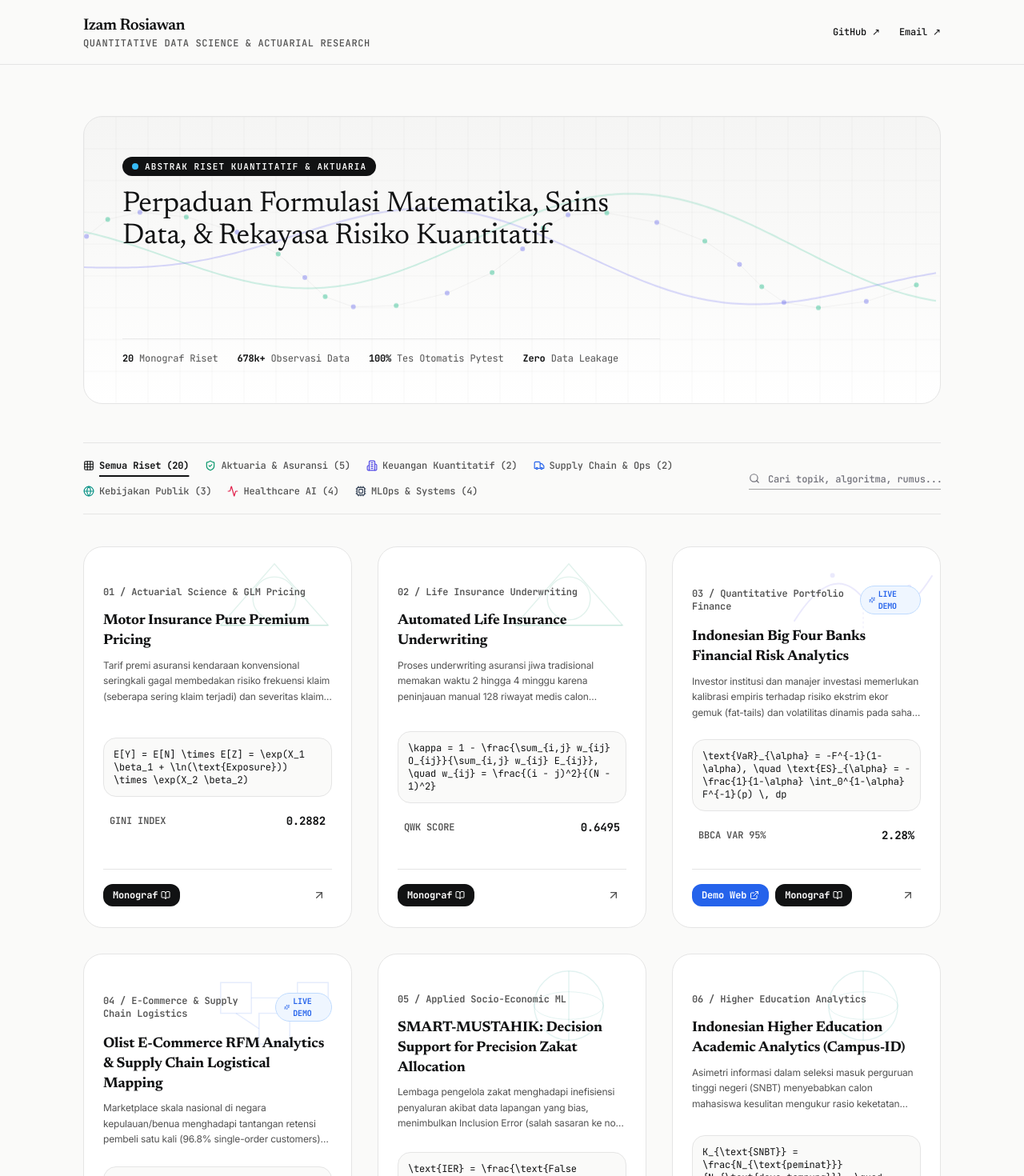
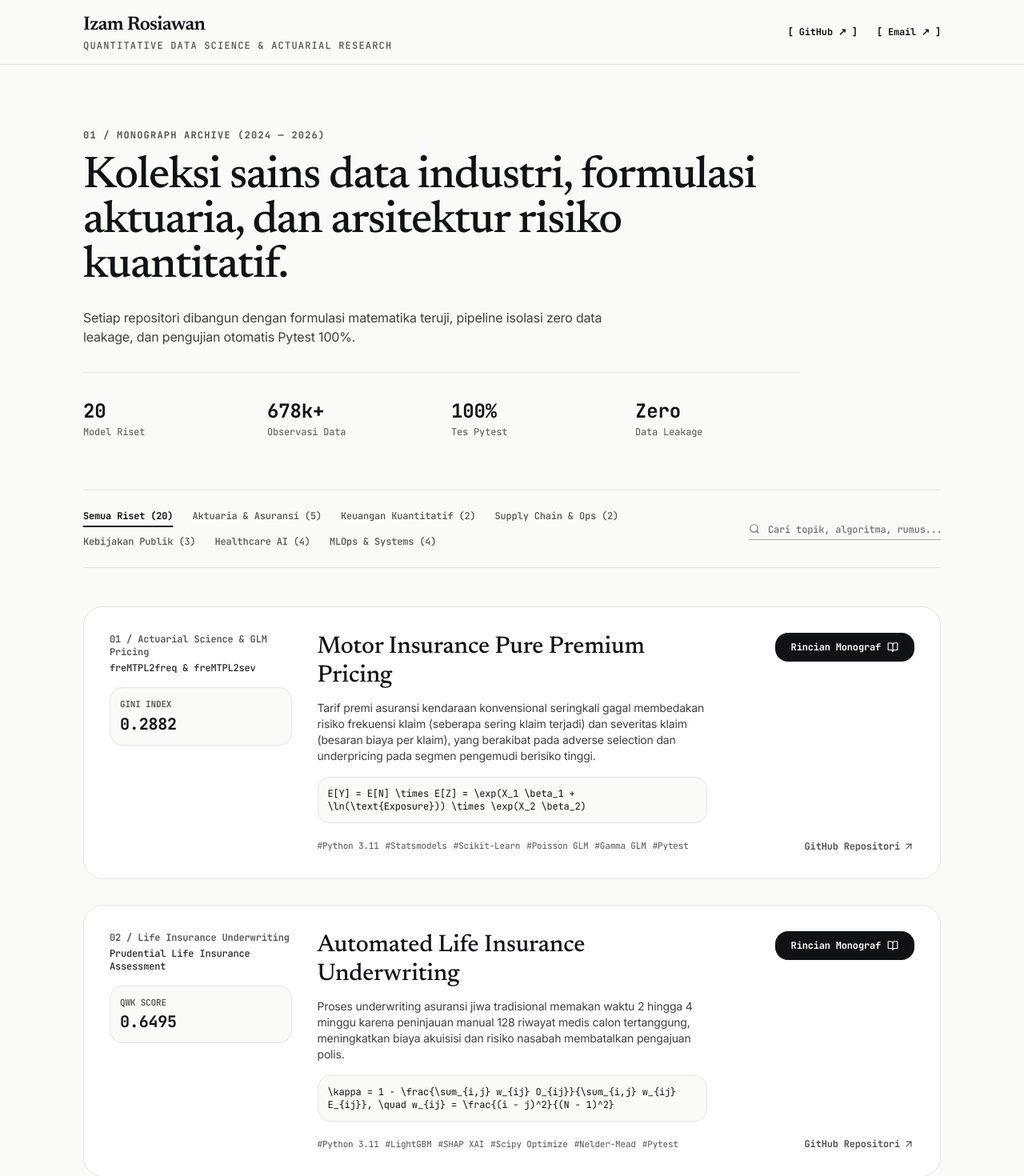
Before and after one commit to izamrosiawan/portfolio-hub, a Next.js app: page / in a window 1280 px wide. Shown: the top 1470 px of the page at 80% size. Built offline with nearby package versions, Linux system fonts and the light colour scheme.

Commit message:
feat: transform portfolio into Max Arden style high-end minimalist editorial design

```diff
--- a/src/app/page.tsx
+++ b/src/app/page.tsx
@@ -2,27 +2,18 @@
 
 import React, { useState, useMemo } from "react";
 import { DETAILED_PROJECTS, ProjectDetail } from "@/data/projects_detail";
-import AbstractDataCanvas from "@/components/AbstractDataCanvas";
 import {
   ArrowUpRight,
   Github,
   Mail,
   X,
-  Check,
   Copy,
   ExternalLink,
   BookOpen,
-  Sparkles,
   Search,
-  Building2,
-  ShieldCheck,
-  Truck,
-  Globe,
-  Activity,
-  Cpu,
+  SlidersHorizontal,
   Layers,
-  Sliders,
-  Grid
+  ArrowRight
 } from "lucide-react";
 
 export default function HomePage() {
@@ -30,16 +21,15 @@ export default function HomePage() {
   const [searchQuery, setSearchQuery] = useState<string>("");
   const [activeProject, setActiveProject] = useState<ProjectDetail | null>(null);
   const [copiedCode, setCopiedCode] = useState<boolean>(false);
-  const [viewStyle, setViewStyle] = useState<"abstract_cards" | "publication_list">("abstract_cards");
 
   const categories = [
-    { id: "All", label: "Semua Riset (20)", icon: <Grid className="w-3.5 h-3.5" /> },
-    { id: "Insurance", label: "Aktuaria & Asuransi (5)", icon: <ShieldCheck className="w-3.5 h-3.5 text-emerald-600" /> },
-    { id: "Banking", label: "Keuangan Kuantitatif (2)", icon: <Building2 className="w-3.5 h-3.5 text-indigo-600" /> },
-    { id: "SupplyChain", label: "Supply Chain & Ops (2)", icon: <Truck className="w-3.5 h-3.5 text-blue-600" /> },
-    { id: "PublicPolicy", label: "Kebijakan Publik (3)", icon: <Globe className="w-3.5 h-3.5 text-teal-600" /> },
-    { id: "Healthcare", label: "Healthcare AI (4)", icon: <Activity className="w-3.5 h-3.5 text-rose-600" /> },
-    { id: "Systems", label: "MLOps & Systems (4)", icon: <Cpu className="w-3.5 h-3.5 text-slate-700" /> },
+    { id: "All", label: "Semua Riset (20)" },
+    { id: "Insurance", label: "Aktuaria & Asuransi (5)" },
+    { id: "Banking", label: "Keuangan Kuantitatif (2)" },
+    { id: "SupplyChain", label: "Supply Chain & Ops (2)" },
+    { id: "PublicPolicy", label: "Kebijakan Publik (3)" },
+    { id: "Healthcare", label: "Healthcare AI (4)" },
+    { id: "Systems", label: "MLOps & Systems (4)" },
   ];
 
   const filteredProjects = useMemo(() => {
@@ -61,127 +51,99 @@ export default function HomePage() {
     setTimeout(() => setCopiedCode(false), 2000);
   };
 
-  // Render Abstract Geometric SVG Pattern Thumbnail per Domain
-  const renderAbstractPattern = (category: string) => {
-    switch (category) {
-      case "Banking":
-        return (
-          <svg className="w-full h-full text-indigo-600/15" viewBox="0 0 200 120" fill="none">
-            <path d="M10 90 Q 60 10, 100 60 T 190 30" stroke="currentColor" strokeWidth="2" fill="none" />
-            <circle cx="100" cy="60" r="4" fill="currentColor" />
-            <circle cx="60" cy="30" r="3" fill="currentColor" />
-            <circle cx="160" cy="45" r="3" fill="currentColor" />
-            <line x1="100" y1="60" x2="100" y2="110" stroke="currentColor" strokeDasharray="3 3" />
-          </svg>
-        );
-      case "Insurance":
-        return (
-          <svg className="w-full h-full text-emerald-600/15" viewBox="0 0 200 120" fill="none">
-            <polygon points="100,15 170,95 30,95" stroke="currentColor" strokeWidth="1.5" fill="none" />
-            <circle cx="100" cy="60" r="28" stroke="currentColor" strokeWidth="1.5" fill="none" />
-            <line x1="30" y1="95" x2="170" y2="95" stroke="currentColor" strokeWidth="2" />
-          </svg>
-        );
-      case "SupplyChain":
-        return (
-          <svg className="w-full h-full text-blue-600/15" viewBox="0 0 200 120" fill="none">
-            <rect x="30" y="30" width="40" height="40" stroke="currentColor" strokeWidth="1.5" />
-            <rect x="130" y="30" width="40" height="40" stroke="currentColor" strokeWidth="1.5" />
-            <rect x="80" y="70" width="40" height="40" stroke="currentColor" strokeWidth="1.5" />
-            <line x1="70" y1="50" x2="130" y2="50" stroke="currentColor" strokeWidth="1.5" />
-            <line x1="50" y1="70" x2="80" y2="90" stroke="currentColor" strokeWidth="1.5" />
-          </svg>
-        );
-      case "PublicPolicy":
-        return (
-          <svg className="w-full h-full text-teal-600/15" viewBox="0 0 200 120" fill="none">
-            <circle cx="100" cy="60" r="45" stroke="currentColor" strokeWidth="1.5" fill="none" />
-            <ellipse cx="100" cy="60" rx="45" ry="18" stroke="currentColor" strokeWidth="1" fill="none" />
-            <line x1="100" y1="15" x2="100" y2="105" stroke="currentColor" strokeWidth="1.5" />
-          </svg>
-        );
-      case "Healthcare":
-        return (
-          <svg className="w-full h-full text-rose-600/15" viewBox="0 0 200 120" fill="none">
-            <path d="M20 60 Q 50 20, 80 60 T 140 60 T 180 60" stroke="currentColor" strokeWidth="2" fill="none" />
-            <circle cx="80" cy="60" r="4" fill="currentColor" />
-            <circle cx="140" cy="60" r="4" fill="currentColor" />
-          </svg>
-        );
-      default:
-        return (
-          <svg className="w-full h-full text-slate-700/15" viewBox="0 0 200 120" fill="none">
-            <rect x="40" y="25" width="120" height="70" stroke="currentColor" strokeWidth="1.5" />
-            <line x1="40" y1="50" x2="160" y2="50" stroke="currentColor" strokeWidth="1" />
-            <line x1="80" y1="25" x2="80" y2="95" stroke="currentColor" strokeWidth="1" />
-          </svg>
-        );
-    }
-  };
-
   return (
     <div className="min-h-screen bg-[#fafaf9] text-[#111213] antialiased font-sans">
 
-      {/* 1. Header Bar */}
+      {/* 1. Max Arden Style Open Header Bar */}
       <header className="border-b border-[#e5e5e5] bg-[#fafaf9]/90 backdrop-blur-md sticky top-0 z-30">
         <div className="max-w-6xl mx-auto px-6 sm:px-10 h-20 flex items-center justify-between">
           <div className="flex flex-col">
-            <span className="font-serif text-xl tracking-tight text-[#111213] font-semibold">Izam Rosiawan</span>
-            <span className="text-xs font-mono text-[#525252] font-medium tracking-wider uppercase">
+            <span className="font-serif text-xl sm:text-2xl tracking-tight text-[#111213] font-semibold">
+              Izam Rosiawan
+            </span>
+            <span className="text-xs font-mono text-[#525252] font-medium tracking-widest uppercase mt-0.5">
               Quantitative Data Science & Actuarial Research
             </span>
           </div>
 
-          <div className="flex items-center gap-6 text-xs font-mono font-medium">
+          <div className="flex items-center gap-6 text-xs font-mono font-bold">
             <a
               href="https://github.com/izamrosiawan"
               target="_blank"
               rel="noreferrer"
-              className="text-[#111213] hover:text-black transition-colors"
+              className="text-[#111213] hover:text-[#2563eb] transition-colors"
             >
-              GitHub ↗
+              [ GitHub ↗ ]
             </a>
             <a
               href="mailto:izamrosiawan13@gmail.com"
-              className="text-[#111213] hover:text-black transition-colors"
+              className="text-[#111213] hover:text-[#2563eb] transition-colors"
             >
-              Email ↗
+              [ Email ↗ ]
             </a>
           </div>
         </div>
       </header>
 
       {/* 2. Main Content */}
-      <main className="max-w-6xl mx-auto px-6 sm:px-10 py-12 sm:py-16">
+      <main className="max-w-6xl mx-auto px-6 sm:px-10 py-16 sm:py-20">
 
-        {/* Generative Abstract Mathematical Canvas Header */}
-        <AbstractDataCanvas />
+        {/* Max Arden Editorial Hero Section */}
+        <section className="mb-16 max-w-4xl">
+          <div className="text-xs font-mono text-[#525252] font-bold uppercase tracking-widest mb-4">
+            01 / MONOGRAPH ARCHIVE (2024 — 2026)
+          </div>
+          <h1 className="font-serif text-3xl sm:text-5xl lg:text-[3.5rem] text-[#111213] leading-[1.12] font-medium tracking-tight">
+            Koleksi sains data industri, formulasi aktuaria, dan arsitektur risiko kuantitatif.
+          </h1>
+          <p className="mt-6 text-sm sm:text-base text-[#404040] leading-relaxed font-normal max-w-2xl">
+            Setiap repositori dibangun dengan formulasi matematika teruji, pipeline isolasi zero data leakage, dan pengujian otomatis Pytest 100%.
+          </p>
 
-        {/* Filter Strip & Layout Switcher */}
-        <section className="border-t border-b border-[#e5e5e5] py-4 flex flex-col md:flex-row md:items-center md:justify-between gap-4 mb-10">
+          {/* Quick Metrics Strip */}
+          <div className="grid grid-cols-2 sm:grid-cols-4 gap-6 pt-8 mt-8 border-t border-[#e5e5e5] font-mono">
+            <div>
+              <div className="text-2xl font-bold text-[#111213]">20</div>
+              <div className="text-xs text-[#525252] mt-0.5">Model Riset</div>
+            </div>
+            <div>
+              <div className="text-2xl font-bold text-[#111213]">678k+</div>
+              <div className="text-xs text-[#525252] mt-0.5">Observasi Data</div>
+            </div>
+            <div>
+              <div className="text-2xl font-bold text-[#111213]">100%</div>
+              <div className="text-xs text-[#525252] mt-0.5">Tes Pytest</div>
+            </div>
+            <div>
+              <div className="text-2xl font-bold text-[#111213]">Zero</div>
+              <div className="text-xs text-[#525252] mt-0.5">Data Leakage</div>
+            </div>
+          </div>
+        </section>
 
-          {/* Category Links */}
-          <div className="flex flex-wrap items-center gap-x-5 gap-y-2 text-xs font-mono font-medium">
+        {/* Max Arden Filter & Search Strip */}
+        <section className="border-t border-b border-[#e5e5e5] py-5 flex flex-col md:flex-row md:items-center md:justify-between gap-4 mb-12">
+          {/* Category Tabs */}
+          <div className="flex flex-wrap items-center gap-x-6 gap-y-2 text-xs font-mono font-medium">
             {categories.map((cat) => {
               const isActive = selectedCategory === cat.id;
               return (
                 <button
                   key={cat.id}
                   onClick={() => setSelectedCategory(cat.id)}
-                  className={`inline-flex items-center gap-1.5 transition-colors text-left py-1 ${
+                  className={`transition-colors text-left py-1 ${
                     isActive
                       ? "text-[#111213] font-bold underline underline-offset-8 decoration-2 decoration-[#111213]"
                       : "text-[#525252] hover:text-[#111213]"
                   }`}
                 >
-                  {cat.icon}
-                  <span>{cat.label}</span>
+                  {cat.label}
                 </button>
               );
             })}
           </div>
 
-          {/* Search Input */}
+          {/* Minimal Search Line */}
           <div className="relative min-w-[240px]">
             <Search className="w-3.5 h-3.5 text-[#71717a] absolute left-0 top-1/2 -translate-y-1/2" />
             <input
@@ -194,8 +156,8 @@ export default function HomePage() {
           </div>
         </section>
 
-        {/* Projects Presentation Grid (Abstract Cards View) */}
-        <section className="grid grid-cols-1 md:grid-cols-2 lg:grid-cols-3 gap-8">
+        {/* Max Arden Style Card Stream Deck */}
+        <section className="space-y-8">
           {filteredProjects.map((project, idx) => {
             const hasWebDemo = !!project.demoUrl;
 
@@ -203,63 +165,70 @@ export default function HomePage() {
               <article
                 key={project.id}
                 onClick={() => setActiveProject(project)}
-                className="group bg-[#ffffff] border border-[#e5e5e5] hover:border-[#111213] rounded-3xl p-6 shadow-xs hover:shadow-lg transition-all duration-200 flex flex-col justify-between space-y-6 cursor-pointer relative overflow-hidden"
+                className="group bg-[#ffffff] border border-[#e5e5e5] hover:border-[#111213] rounded-3xl p-8 shadow-xs hover:shadow-xl transition-all duration-200 cursor-pointer"
               >
-                {/* Background Abstract Geometric SVG Art */}
-                <div className="absolute right-0 top-0 w-48 h-32 opacity-80 pointer-events-none group-hover:scale-110 transition-transform duration-300">
-                  {renderAbstractPattern(project.category)}
+                <div className="grid grid-cols-1 lg:grid-cols-12 gap-8 items-start">
+
+                  {/* Left Column: Index, Category & Main KPI */}
+                  <div className="lg:col-span-3 space-y-4">
+                    <div>
+                      <span className="text-xs font-mono text-[#525252] font-semibold block mb-1">
+                        {String(idx + 1).padStart(2, "0")} / {project.domain}
+                      </span>
+                      <div className="text-xs font-mono text-[#262626] font-medium">
+                        {project.datasetInfo.name}
+                      </div>
                     </div>
 
-                {/* Card Top: Index, Domain & Web App Tag */}
-                <div className="space-y-4 relative z-10">
-                  <div className="flex items-center justify-between gap-2">
-                    <span className="text-xs font-mono text-[#525252] font-semibold">
-                      {String(idx + 1).padStart(2, "0")} / {project.domain}
-                    </span>
-
-                    {hasWebDemo && (
-                      <span className="inline-flex items-center gap-1 text-[10px] font-mono font-bold px-2.5 py-0.5 bg-[#eff6ff] text-[#2563eb] border border-[#bfdbfe] rounded-full">
-                        <Sparkles className="w-2.5 h-2.5" />
-                        <span>LIVE DEMO</span>
-                      </span>
-                    )}
+                    <div className="p-3 bg-[#fafaf9] border border-[#e5e5e5] rounded-2xl font-mono">
+                      <div className="text-[11px] text-[#525252] font-semibold uppercase">
+                        {project.metrics[0].label}
+                      </div>
+                      <div className="text-xl font-bold text-[#111213] mt-0.5">
+                        {project.metrics[0].value}
+                      </div>
+                    </div>
                   </div>
 
+                  {/* Center Column: Title, Problem & Mathematical Formula */}
+                  <div className="lg:col-span-6 space-y-4">
                     <div>
-                    <h3 className="font-serif text-lg font-bold text-[#111213] group-hover:text-[#2563eb] transition-colors leading-snug">
+                      <h2 className="font-serif text-2xl sm:text-3xl text-[#111213] group-hover:text-[#2563eb] transition-colors leading-snug font-medium">
                         {project.title}
-                    </h3>
-                    <p className="text-xs text-[#525252] line-clamp-3 mt-2 leading-relaxed">
+                      </h2>
+                      <p className="text-xs sm:text-sm text-[#404040] mt-3 leading-relaxed">
                         {project.problem}
                       </p>
                     </div>
-                </div>
 
-                {/* Card Middle: Formula Chip & Metric */}
-                <div className="space-y-3 relative z-10">
-                  <div className="p-3 bg-[#fafaf9] border border-[#e5e5e5] rounded-2xl font-mono text-xs overflow-x-auto text-[#111213]">
+                    {/* Mathematical Formula LaTeX Chip */}
+                    <div className="p-3 bg-[#fafaf9] border border-[#e5e5e5] rounded-2xl font-mono text-xs text-[#111213] overflow-x-auto">
                       <code>{project.formula.latex}</code>
                     </div>
 
-                  <div className="flex items-center justify-between font-mono text-xs p-2">
-                    <span className="text-[#525252] font-semibold uppercase">{project.metrics[0].label}</span>
-                    <span className="font-bold text-[#111213] text-sm">{project.metrics[0].value}</span>
+                    {/* Tech Stack Hash Badges */}
+                    <div className="flex flex-wrap gap-2 pt-1">
+                      {project.techStack.map((t, i) => (
+                        <span key={i} className="text-[11px] font-mono text-[#525252]">
+                          #{t}
+                        </span>
+                      ))}
                     </div>
                   </div>
 
-                {/* Card Bottom: Actions */}
-                <div className="pt-4 border-t border-[#e5e5e5] flex items-center justify-between gap-2 relative z-10">
-                  <div className="flex items-center gap-2">
+                  {/* Right Column: CTA Buttons */}
+                  <div className="lg:col-span-3 lg:text-right flex flex-col items-start lg:items-end justify-between h-full space-y-4">
+                    <div className="flex flex-col gap-2.5 w-full sm:w-auto">
                       {hasWebDemo && (
                         <a
                           href={project.demoUrl}
                           target="_blank"
                           rel="noreferrer"
                           onClick={(e) => e.stopPropagation()}
-                        className="inline-flex items-center justify-center gap-1 px-3 py-1.5 bg-[#2563eb] text-white hover:bg-[#1d4ed8] rounded-xl text-xs font-mono font-bold transition-all shadow-xs"
+                          className="inline-flex items-center justify-center gap-2 px-5 py-2.5 bg-[#2563eb] text-white hover:bg-[#1d4ed8] rounded-2xl text-xs font-mono font-bold transition-all shadow-xs"
                         >
-                        <span>Demo Web</span>
-                        <ExternalLink className="w-3 h-3" />
+                          <span>Buka Demo Web</span>
+                          <ExternalLink className="w-3.5 h-3.5" />
                         </a>
                       )}
 
@@ -269,10 +238,10 @@ export default function HomePage() {
                           e.stopPropagation();
                           setActiveProject(project);
                         }}
-                      className="inline-flex items-center justify-center gap-1 px-3 py-1.5 bg-[#111213] text-white hover:bg-black rounded-xl text-xs font-mono font-bold transition-all"
+                        className="inline-flex items-center justify-center gap-2 px-5 py-2.5 bg-[#111213] text-white hover:bg-black rounded-2xl text-xs font-mono font-bold transition-all shadow-xs"
                       >
-                      <span>Monograf</span>
-                      <BookOpen className="w-3 h-3" />
+                        <span>Rincian Monograf</span>
+                        <BookOpen className="w-3.5 h-3.5" />
                       </button>
                     </div>
 
@@ -281,11 +250,13 @@ export default function HomePage() {
                       target="_blank"
                       rel="noreferrer"
                       onClick={(e) => e.stopPropagation()}
-                    className="p-2 text-[#525252] hover:text-[#111213] transition-colors"
-                    title="Buka Repositori GitHub"
+                      className="inline-flex items-center gap-1 text-xs font-mono font-bold text-[#525252] hover:text-[#111213] transition-colors pt-2"
                     >
-                    <ArrowUpRight className="w-4 h-4" />
+                      <span>GitHub Repositori</span>
+                      <ArrowUpRight className="w-3.5 h-3.5" />
                     </a>
+                  </div>
+
                 </div>
               </article>
             );
```
Lines whose indentation alone changed are shown as unchanged.
